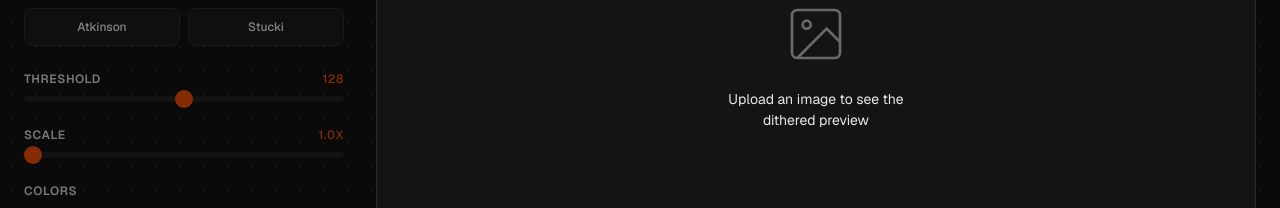
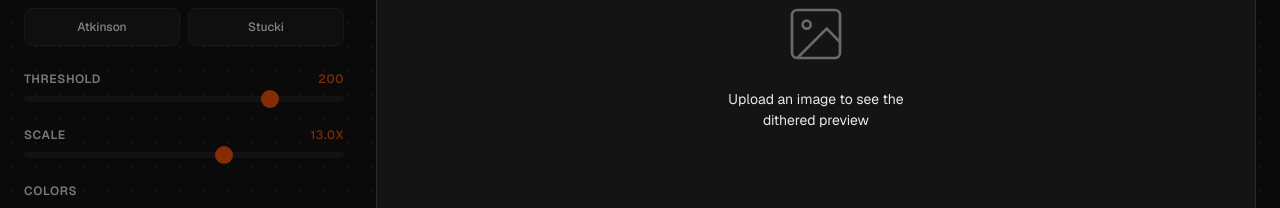
Before and after one commit to aguscruiz/ditherator, a React (Vite) app: page / in a window 1280 px wide. Shown: the part 397-605 px from the top of the page. Built offline with nearby package versions, Linux system fonts and the light colour scheme; the HTML template or start-up script is replaced by a standard one.

Commit message:
Update default threshold and scale values in App
Changed the initial state of threshold from 128 to 200 and scale from 1 to 13 to adjust the default image processing parameters.

```diff
--- a/src/App.tsx
+++ b/src/App.tsx
@@ -8,8 +8,8 @@ function App() {
   const [processedImage, setProcessedImage] = useState<ProcessedImage | null>(null);
   const [dithered, setDithered] = useState<boolean[] | null>(null);
   const [algorithm, setAlgorithm] = useState<DitherAlgorithm>('ordered');
-  const [threshold, setThreshold] = useState(128);
-  const [scale, setScale] = useState(1);
+  const [threshold, setThreshold] = useState(200);
+  const [scale, setScale] = useState(13);
   const [foregroundColor, setForegroundColor] = useState('#ffffff');
   const [backgroundColor, setBackgroundColor] = useState('#000000');
   const [sourceImage, setSourceImage] = useState<HTMLImageElement | null>(null);
```
